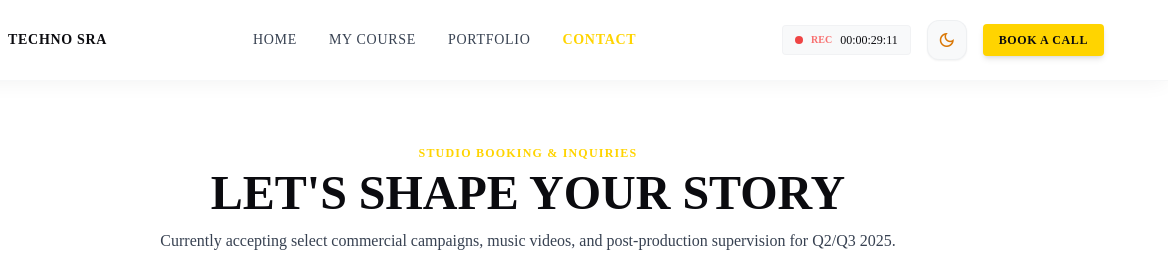
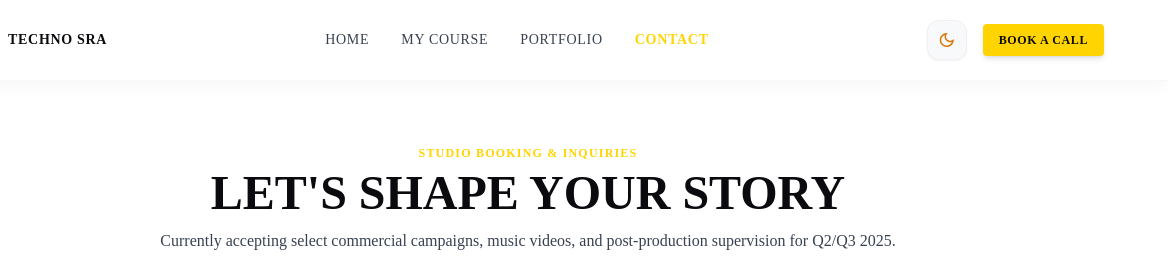
Before and after one commit to Ankit890123/SumanPoddarWebsiteVD01, a website built with Vite: page contact.html in a window 1280 px wide. Shown: the top 280 px of the page, 112-1280 px from the left. Built offline with nearby package versions, Linux system fonts and the light colour scheme.

Commit message:
refactor: remove live REC timecode HUD element
Clean up the navigation header by removing the non-functional live REC timecode indicator from all pages.

```diff
--- a/contact.html
+++ b/contact.html
@@ -129,13 +129,6 @@
 
       <!-- Right HUD Controls -->
       <div class="flex items-center gap-4">
-        <!-- Live REC Timecode -->
-        <div class="hidden sm:flex items-center gap-2 px-3 py-1.5 rounded bg-surface-container-low border border-outline-variant/40 font-space text-xs text-on-surface-variant">
-          <span class="w-2 h-2 rounded-full bg-red-500 animate-ping"></span>
-          <span class="text-red-400 font-bold text-[10px]">REC</span>
-          <span class="dynamic-timecode font-mono text-on-surface">00:00:24:12</span>
-        </div>
-
         <!-- Theme Toggle (Light / Dark Mode) -->
         <button class="theme-toggle w-9 h-9 sm:w-10 sm:h-10 rounded-xl border border-outline-variant/50 bg-surface-container-low text-on-surface hover:text-primary hover:border-primary/50 transition-all flex items-center justify-center cursor-pointer group shadow-sm" aria-label="Toggle theme" title="Switch between Dark and Light mode">
           <span class="theme-icon-dark material-symbols-outlined text-[20px] text-amber-400 group-hover:rotate-45 transition-transform duration-300">light_mode</span>
```
Also changed, not shown: index.html (+0 -7 lines), my-course.html (+0 -7 lines), portfolio.html (+0 -7 lines).
